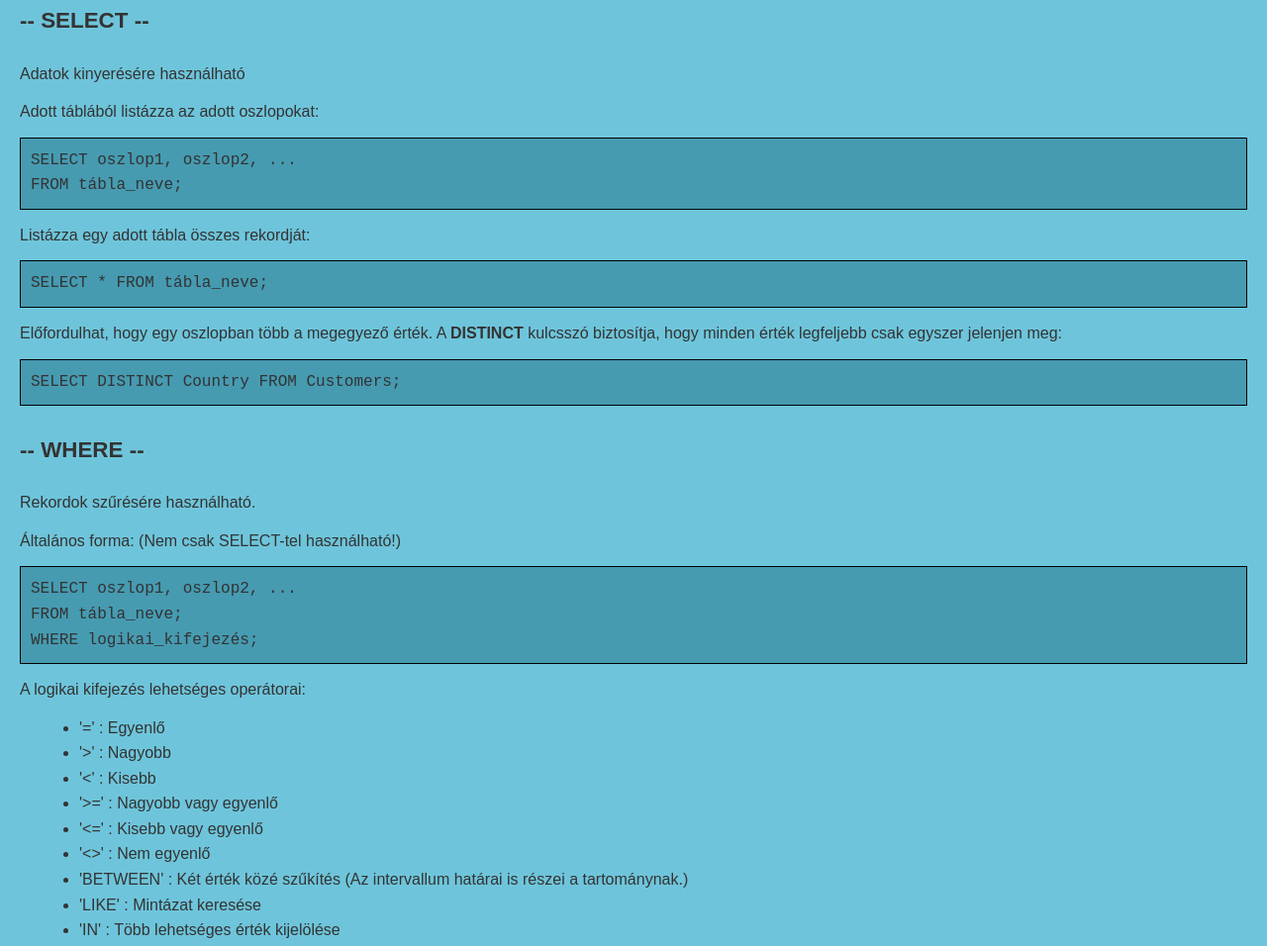
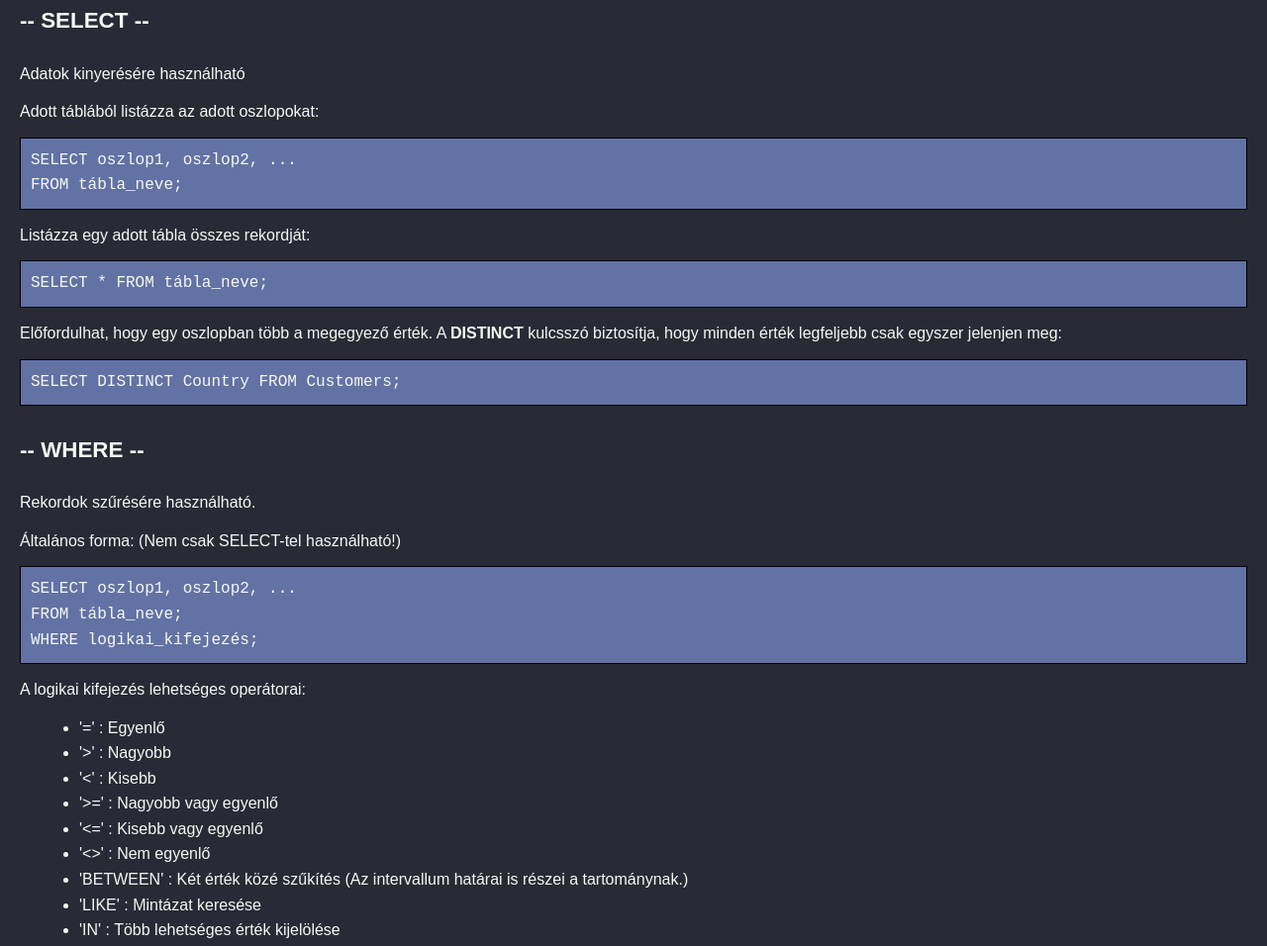
Before and after one commit to DrJegesmedve/sql-jegyzet, a plain HTML site: page index.html in a window 1280 px wide. Shown: the part 754-1710 px from the top of the page at 99% size. Drawn offline with Linux system fonts and the light colour scheme.

Commit message:
Update index.html
Updated style

```diff
--- a/index.html
+++ b/index.html
@@ -7,8 +7,8 @@
   <style>
     body {
       font-family: Arial, sans-serif;
-      background-color: #6ec5db;
-      color: #333;
+      background-color: #282A36;
+      color: #F8F8F2;
       margin: 20px;
       line-height: 1.6;
     }
@@ -37,7 +37,7 @@
       margin: 0.5em 0 0.5em 20px;
     }
     pre {
-      background: #469bb1;
+      background: #6272A4;
       padding: 10px;
       border: 1px solid #000000;
       overflow-x: auto;
```
